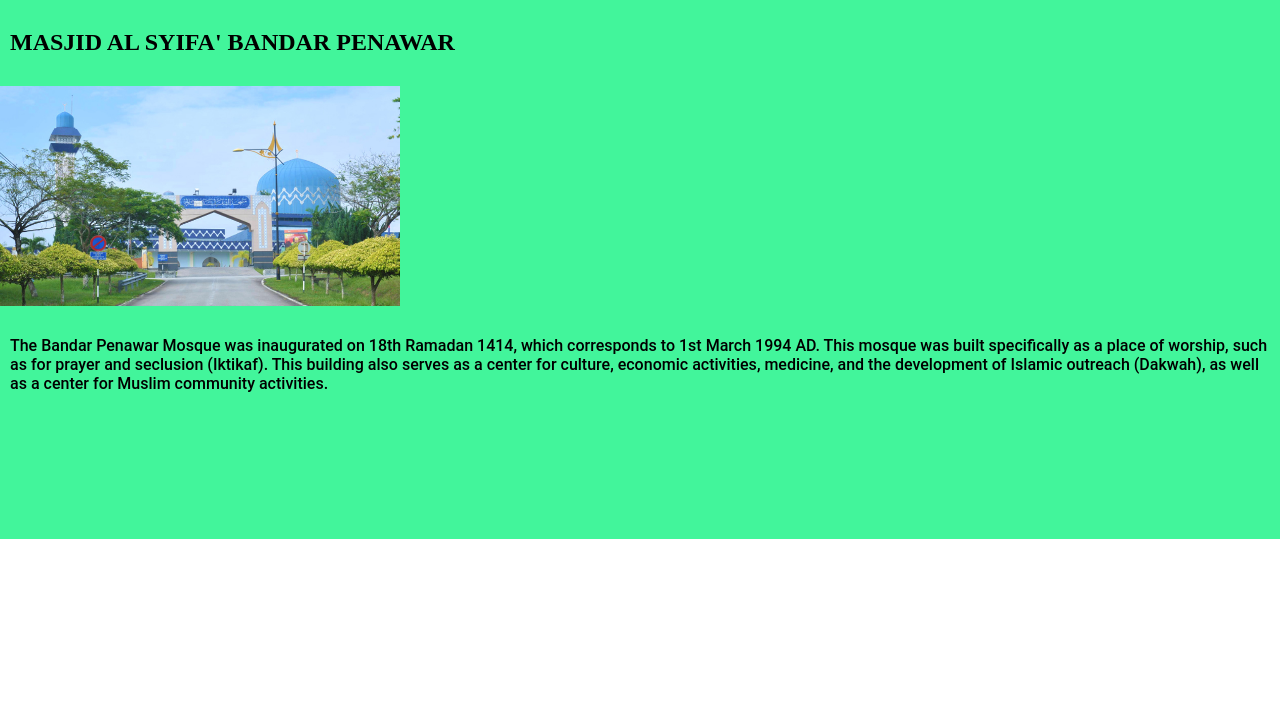
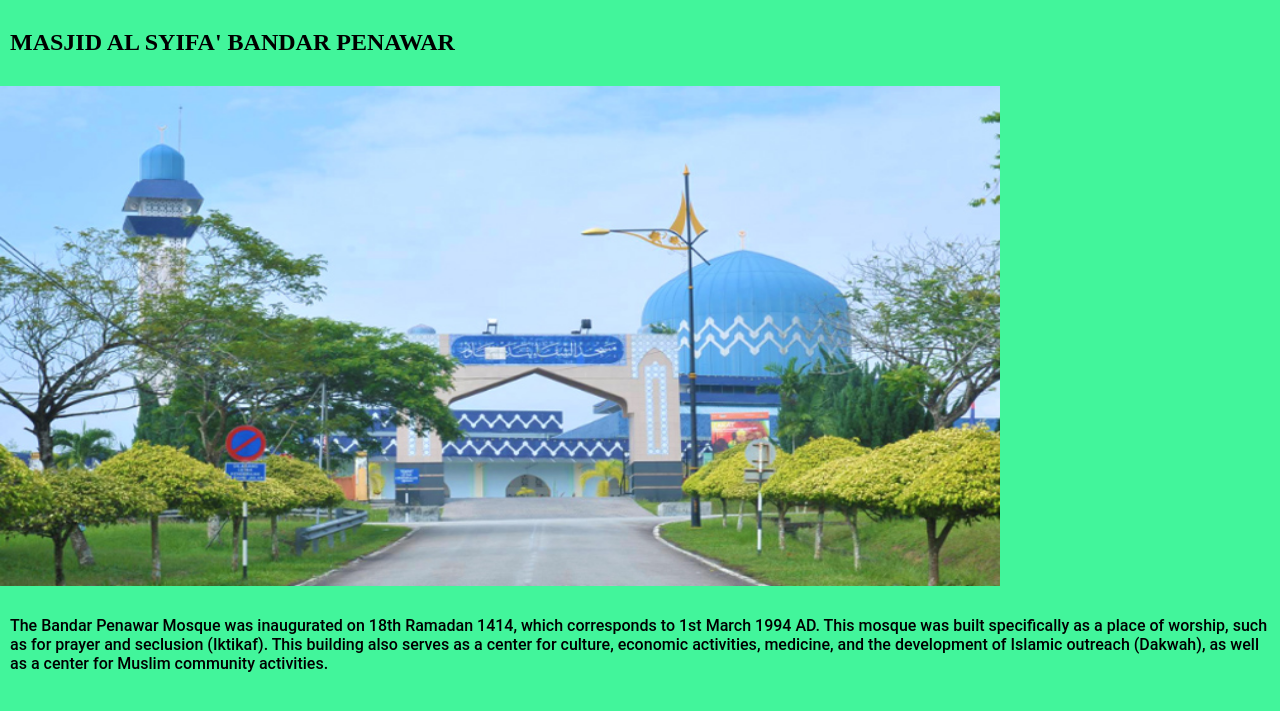
Before and after one commit to myusler/desaruplace, a plain HTML site: page mosque.html in a window 1280 px wide. Shown: the part 119-830 px from the top of the page. Before the commit the page ends 800 px from the top, so only its background shows below. Drawn offline with Linux system fonts and the light colour scheme.

Commit message:
Update mosque.html

```diff
--- a/mosque.html
+++ b/mosque.html
@@ -20,7 +20,7 @@
       </header>
       <div class="content">
         <h2>MASJID AL SYIFA' BANDAR PENAWAR</h2>
-        <img src="../images/masjidsyifa.jpg" width="400">
+        <img src="../images/masjidsyifa.jpg" width="1000" height="500" class="responsive">
         <p>The Bandar Penawar Mosque was inaugurated on 18th Ramadan 1414, which corresponds to 1st March 1994 AD. This mosque was built specifically as a place of worship, such as for prayer and seclusion (Iktikaf). This building also serves as a center for culture, economic activities, medicine, and the development of Islamic outreach (Dakwah), as well as a center for Muslim community activities.</p>
       </div>
 </body>
```
